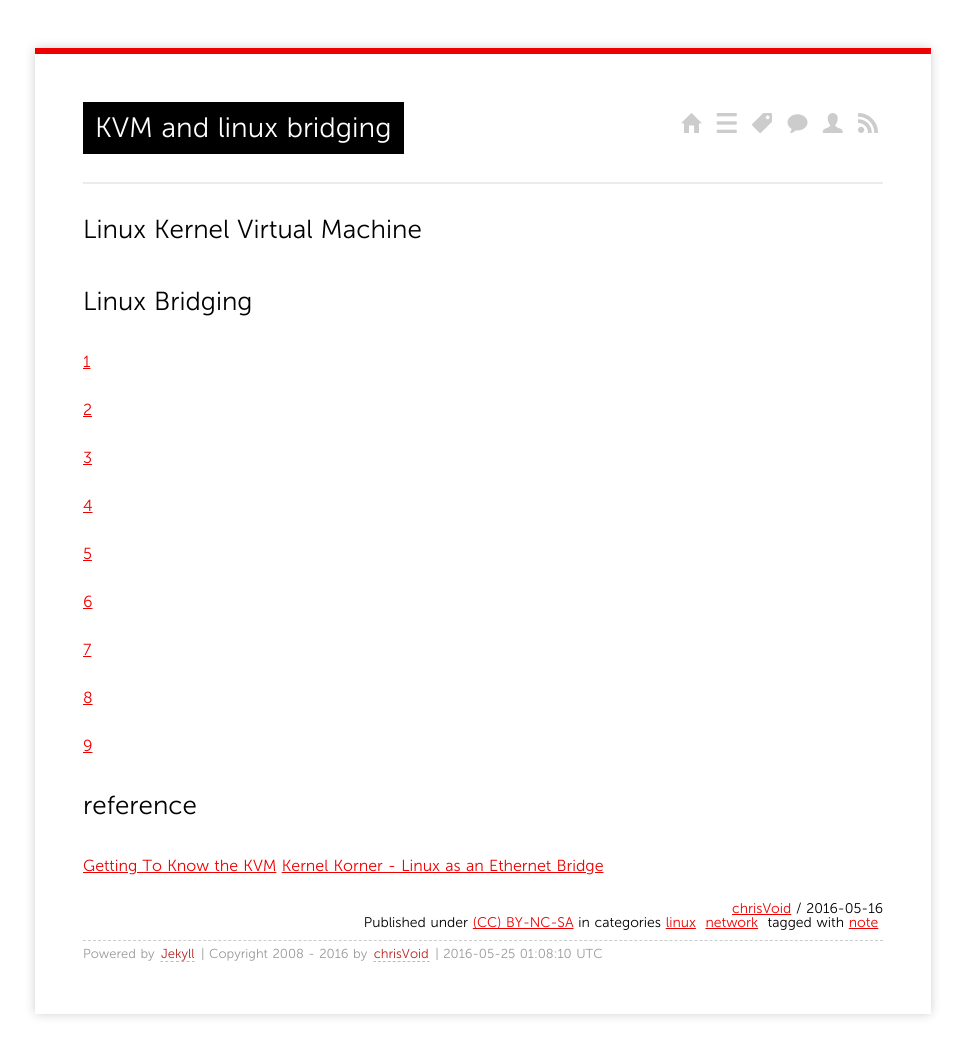
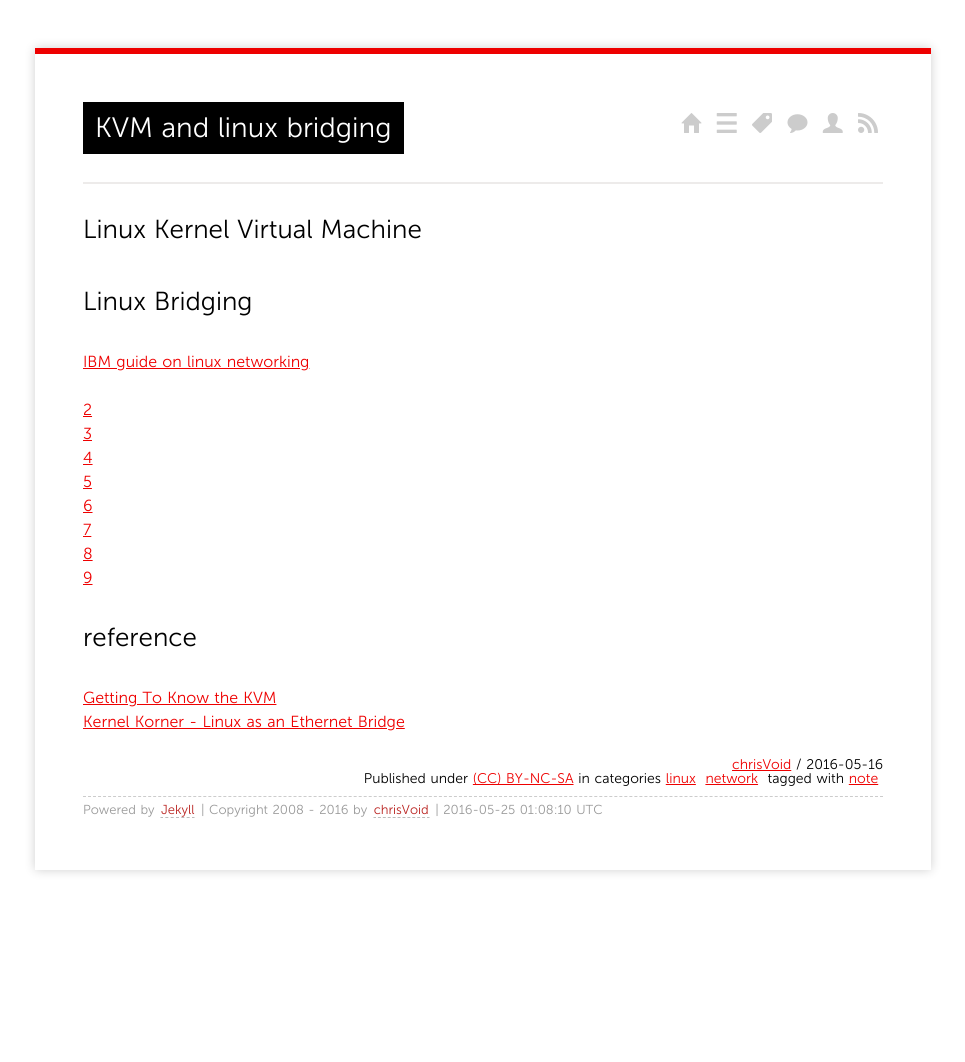
Before and after one commit to chris-void/chris-void.github.io, a Jekyll site: the page built from _posts/2016/2016-05-16-kvm-bridging.md, in a window 1280 px wide. Shown: the whole page, without its empty margins (157-1122 px from the left). Built offline with Jekyll 4.4.1, drawn with Linux system fonts in a browser that asks for light colours; comment, search, counter and statistics services are not loaded; after the commit the page ends 918 px from its top, so only the background shows below that.

Commit message:
FUCKING RANDAL

```diff
--- a/_posts/2016/2016-05-16-kvm-bridging.md
+++ b/_posts/2016/2016-05-16-kvm-bridging.md
@@ -12,22 +12,15 @@ tags:
 
 ## Linux Bridging
 
-[1](https://www.ibm.com/developerworks/cn/linux/1310_xiawc_networkdevice/)
+[IBM guide on linux networking](https://www.ibm.com/developerworks/cn/linux/1310_xiawc_networkdevice/)
 
 [2](http://tjlxy.lofter.com/post/335f69_10a48df)
-
 [3](http://suntus.github.io/2014/10/02/%E5%9C%A8ubuntu%E4%B8%AD%E6%90%AD%E5%BB%BA%E7%BD%91%E6%A1%A5%E2%80%94%E2%80%94%E8%99%9A%E6%8B%9F%E6%9C%BA%E7%9B%B8%E5%85%B3/)
-
 [4](http://kuring.me/post/linux_bridge)
-
 [5](http://blog.csdn.net/zhaihaifei/article/details/38581247)
-
 [6](http://vinllen.com/linux-bridgeshe-ji-yu-shi-xian/)
-
 [7](http://rock3.info/blog/2013/11/05/bridge-in-linux-kernel-stp/)
-
 [8](https://www.zybuluo.com/zwei/note/350311)
-
 [9](http://www.aboutyun.com/blog-61-1014.html)
 
 ## reference
```
